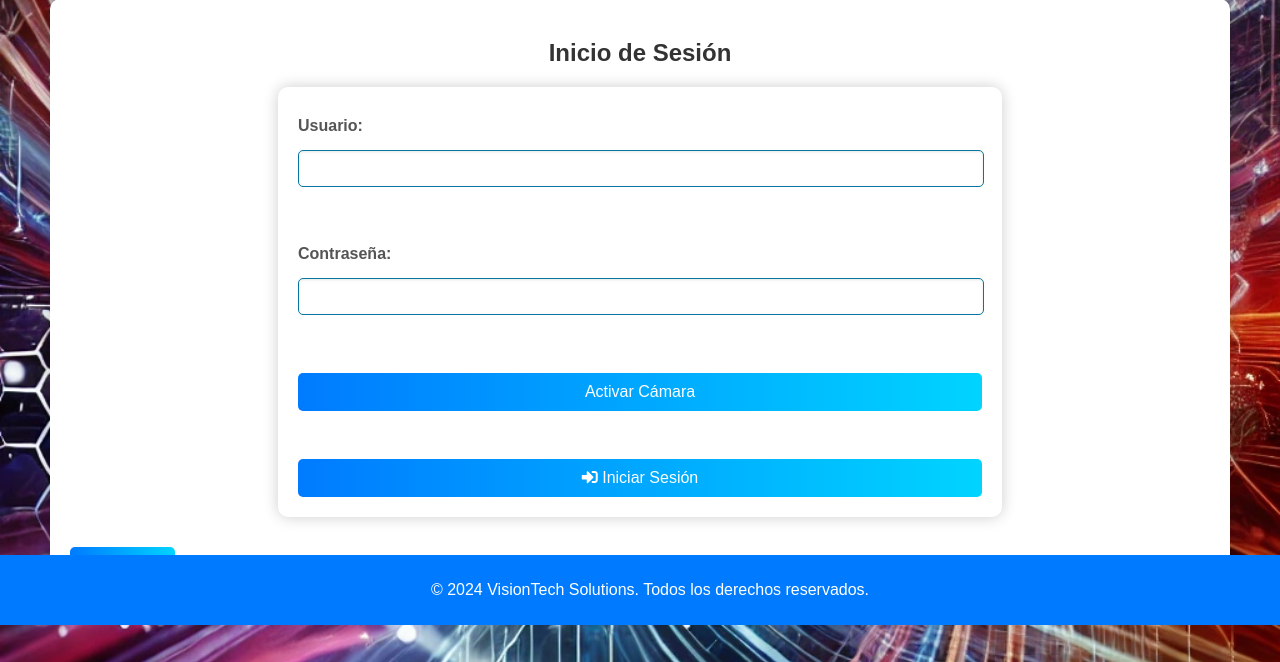
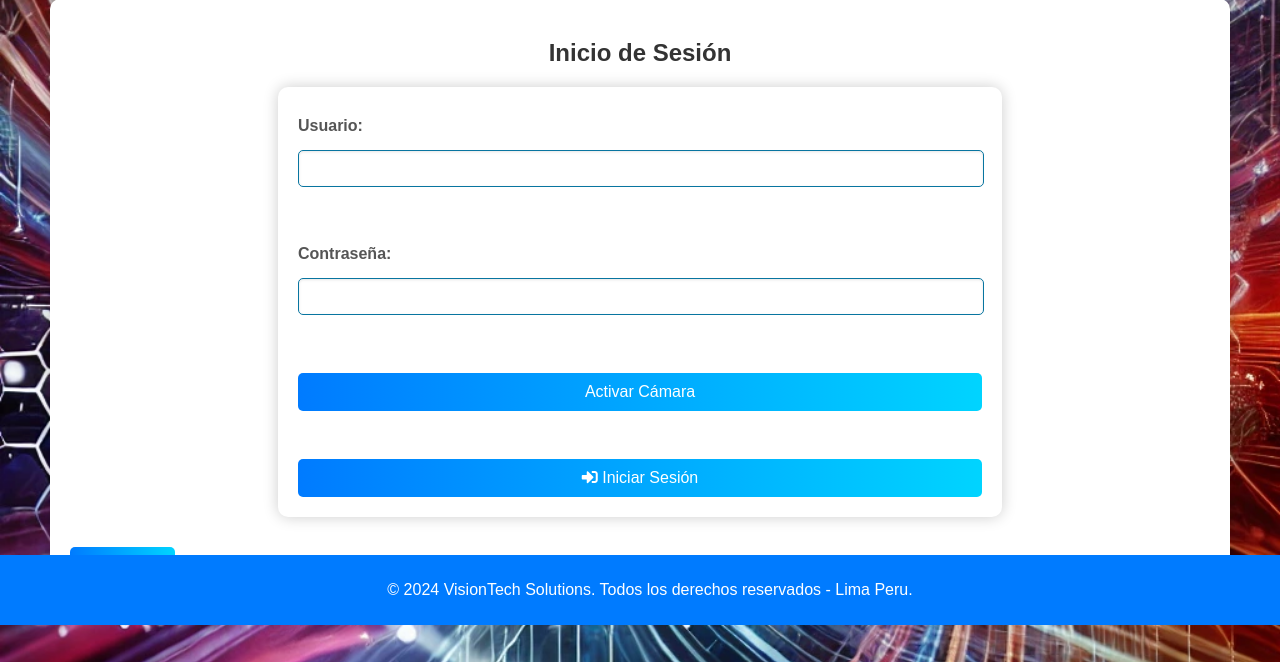
Before and after one commit to JoeCancer92/VisionTechApp3.0, a Flask app: page / in a window 1280 px wide. Shown: the part 175-837 px from the top of the page. Run offline with Flask 3, Linux system fonts and the light colour scheme.

Commit message:
Primer commit al nuevo repositorio

```diff
--- a/templates/register_login.html
+++ b/templates/register_login.html
@@ -124,6 +124,6 @@
       margin: 0;
     "
   >
-    <p>© 2024 VisionTech Solutions. Todos los derechos reservados.</p>
+    <p>© 2024 VisionTech Solutions. Todos los derechos reservados - Lima Peru.</p>
   </footer>
 </html>
```
